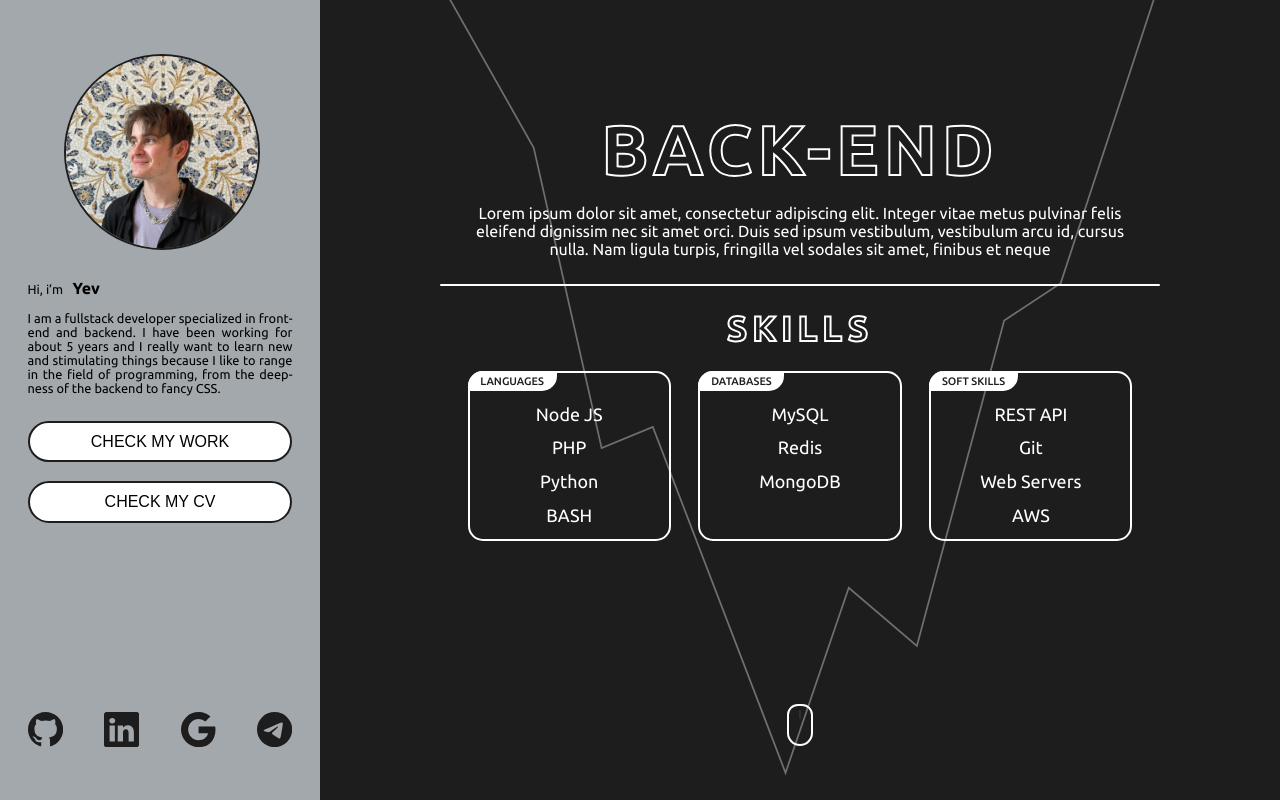
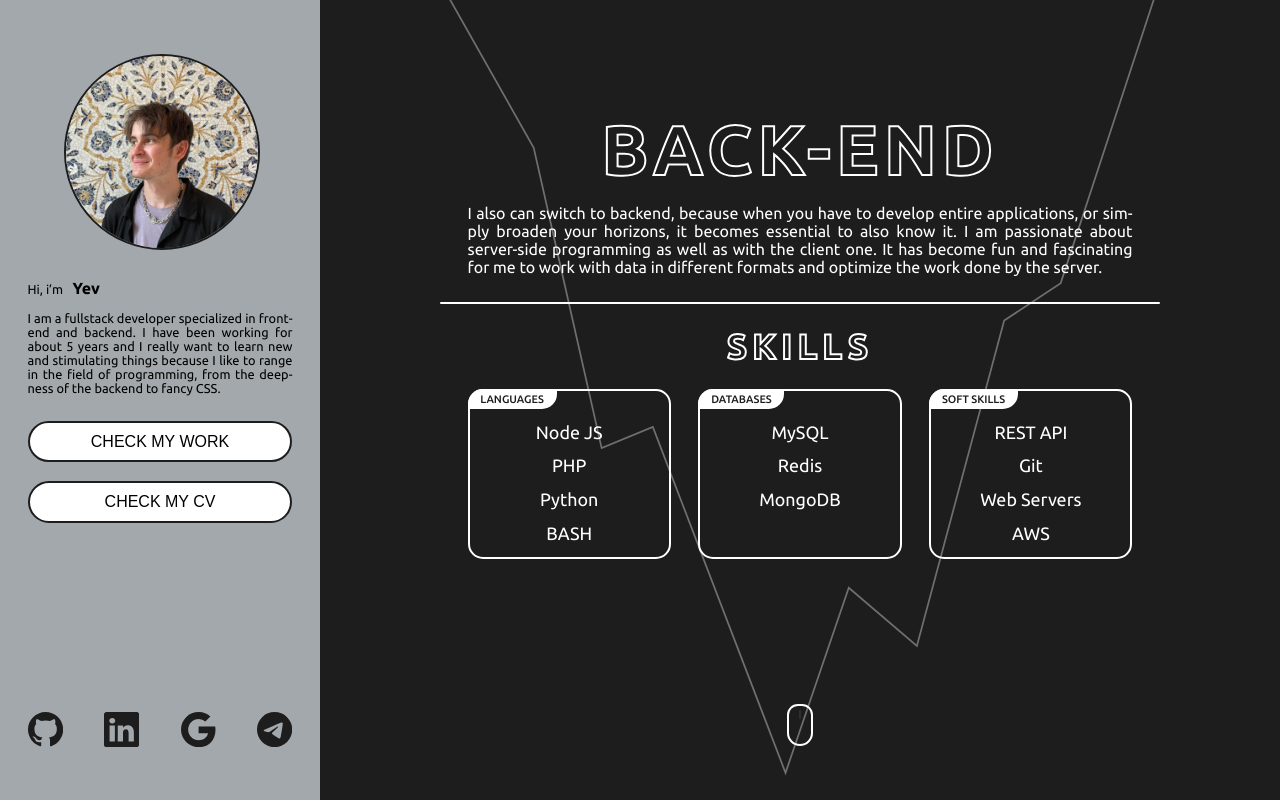
Before and after one commit to anAverageSlavGuy/portfolio, a React (Create React App) app: page / in a window 1280 px wide. Built offline with nearby package versions, Linux system fonts and the light colour scheme.

Commit message:
Aggiunta schermata CV
Cambiata la scrollbar
Aggiunte le descrizione giuste

```diff
--- a/src/App.css
+++ b/src/App.css
@@ -134,6 +134,8 @@ body,
   margin: 3.25vh 2.15vw;
   font-size: var(--font-18);
   font-weight: 400;
+  text-align: justify;
+  hyphens: auto;
 }
 
 .divider {
@@ -326,7 +328,30 @@ body,
     font-size: var(--font-18);
   }
 
-  .action-buttons button  {
+  .action-buttons button {
     font-size: var(--font-18);
   }
 }
+
+
+/* ===== Scrollbar CSS ===== */
+/* Firefox */
+* {
+  scrollbar-width: auto;
+  scrollbar-color: #1d1d1d #ffffff;
+}
+
+/* Chrome, Edge, and Safari */
+*::-webkit-scrollbar {
+  width: 10px;
+}
+
+*::-webkit-scrollbar-track {
+  background: #ffffff;
+}
+
+*::-webkit-scrollbar-thumb {
+  background-color: #1d1d1d;
+  border-radius: 10px;
+  border: 2px none #1d1d1d;
+}
--- a/src/App.js
+++ b/src/App.js
@@ -7,6 +7,7 @@ import {
 
 import Home from './Home.js';
 import Work from './Work.js';
+import Cv from './Cv.js';
 
 
 function App() {
@@ -18,6 +19,7 @@ function App() {
         <Route path="/home" element={<Home/>}> </Route>
         <Route path="/portfolio" element={<Home/>}> </Route>
         <Route path="/work" element={<Work/>}></Route>
+        <Route path="/cv" element={<Cv/>}></Route>
       </Routes>
     </Router>
   );
--- /dev/null
+++ b/src/Cv.js
@@ -0,0 +1,17 @@
+import { NavLink } from 'react-router-dom';
+import CvPdf from './Yevgeniy-Shavlay-CV.pdf';
+
+function Cv() {
+    return (
+        <div className="work">
+            <div className="works-title">CURRICULUM VITAE</div>
+            <div className="action-buttons" style={{ flexDirection: "row", columnGap: "1.5vw" }}>
+                <NavLink to="/"><button style={{ width: "20.75vw" }}>RETURN TO HOME</button></NavLink>
+                <NavLink to="/work"><button style={{ width: "20.75vw" }}>CHECK MY WORK</button></NavLink>
+            </div>
+            <iframe src={CvPdf + "#view=Fit"} style={{marginTop: "3.25vh", width: "73%", height: "100vh"}}></iframe>
+        </div>
+    );
+}
+
+export default Cv;
--- a/src/Home.js
+++ b/src/Home.js
@@ -148,7 +148,9 @@ function Home() {
                                     BACK-END
                                 </div>
                                 <div className="description">
-                                    Lorem ipsum dolor sit amet, consectetur adipiscing elit. Integer vitae metus pulvinar felis eleifend dignissim nec sit amet orci. Duis sed ipsum vestibulum, vestibulum arcu id, cursus nulla. Nam ligula turpis, fringilla vel sodales sit amet, finibus et neque
+                                    I also can switch to backend, because when you have to develop entire applications, or simply broaden your horizons,
+                                    it becomes essential to also know it. I am passionate about server-side programming as well as with the client one.
+                                    It has become fun and fascinating for me to work with data in different formats and optimize the work done by the server.
                                 </div>
                                 <div className="divider" style={styles.divider}></div>
                                 <div className="skills-title" style={styles.title}>SKILLS</div>
@@ -172,7 +174,9 @@ function Home() {
                                     FRONT-END
                                 </div>
                                 <div className="description">
-                                    Lorem ipsum dolor sit amet, consectetur adipiscing elit. Integer vitae metus pulvinar felis eleifend dignissim nec sit amet orci. Duis sed ipsum vestibulum, vestibulum arcu id, cursus nulla. Nam ligula turpis, fringilla vel sodales sit amet, finibus et neque
+                                    The frontend for me was like love at first sight, I had never touched javascript or anything like that when I was in school.
+                                    It changed my way of seeing programming and made me want to write code again, because thanks to web based languages
+                                    I was able to create incredible things from scratch and I was able to touch and see my works with my eyes.
                                 </div>
                                 <div className="divider" style={styles.divider}></div>
                                 <div className="skills-title" style={styles.title}>SKILLS</div>
--- a/src/Work.css
+++ b/src/Work.css
@@ -35,8 +35,6 @@
     flex: 1 1 25%;
     height: 14.25vw;
     max-width: calc(33% - 1.5vw);
-    border: 2px solid #1d1d1d;
-    border-radius: 15px;
     font-weight: 400;
     display: flex;
     flex-direction: column;
@@ -59,8 +57,8 @@
     border-bottom-right-radius: 15px;
     border: 2px solid #1d1d1d;
     padding: 0.3vw 1vw;
-    margin-top: -2px;
-    margin-left: -2px;
+    margin-top: 0px;
+    margin-left: 1px;
     background: #fff;
     font-size: var(--font-12);
     font-weight: 500;
@@ -74,12 +72,11 @@
     justify-content: center;
     align-items: center;
     position: absolute;
-    width: calc(100% + 0.5px);
-    border-radius: 13px;
+    width: 100%;
+    border: 2px solid #1d1d1d;
+    border-radius: 15px;
     overflow: hidden;
-    border: none;
-    top: -0.5px;
-    height: calc(100% + 0.75px);
+    height: 100%;
 }
 
 .work-body img {
--- a/src/Work.js
+++ b/src/Work.js
@@ -11,7 +11,7 @@ function Work() {
     <div className="work">
       <div className="works-title">WORK</div>
       <div className="action-buttons" style={{ flexDirection: "row", columnGap: "1.5vw" }}>
-        <NavLink to="/"><button style={{ width: "20.75vw" }}>GO TO HOME</button></NavLink>
+        <NavLink to="/"><button style={{ width: "20.75vw" }}>RETURN TO HOME</button></NavLink>
         <NavLink to="/cv"><button style={{ width: "20.75vw" }}>CHECK MY CV</button></NavLink>
       </div>
       <div className="works">
@@ -38,6 +38,7 @@ function Work() {
             </div>
             <div className="details-actions">
               <a href="https://github.com/anAverageSlavGuy/wedding-invitation" target="_blank"><button>SOURCE</button></a>
+              <a href="https://yev-wedding-invitation.netlify.app/" target="_blank"><button>DEMO</button></a>
             </div>
           </div>
         </div>
```
Also changed, not shown: 1 other file (tests, documents, lock files or other folders).
